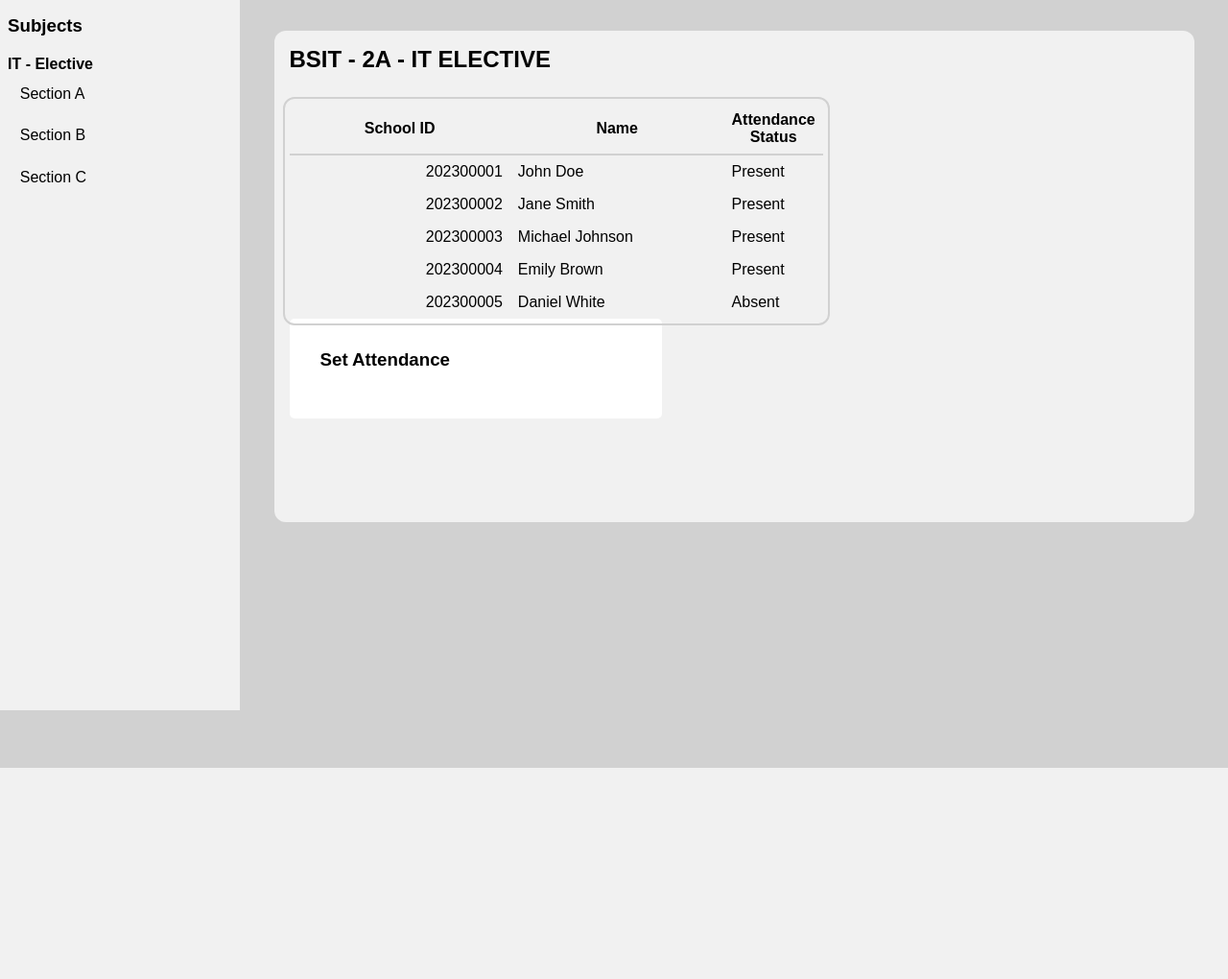
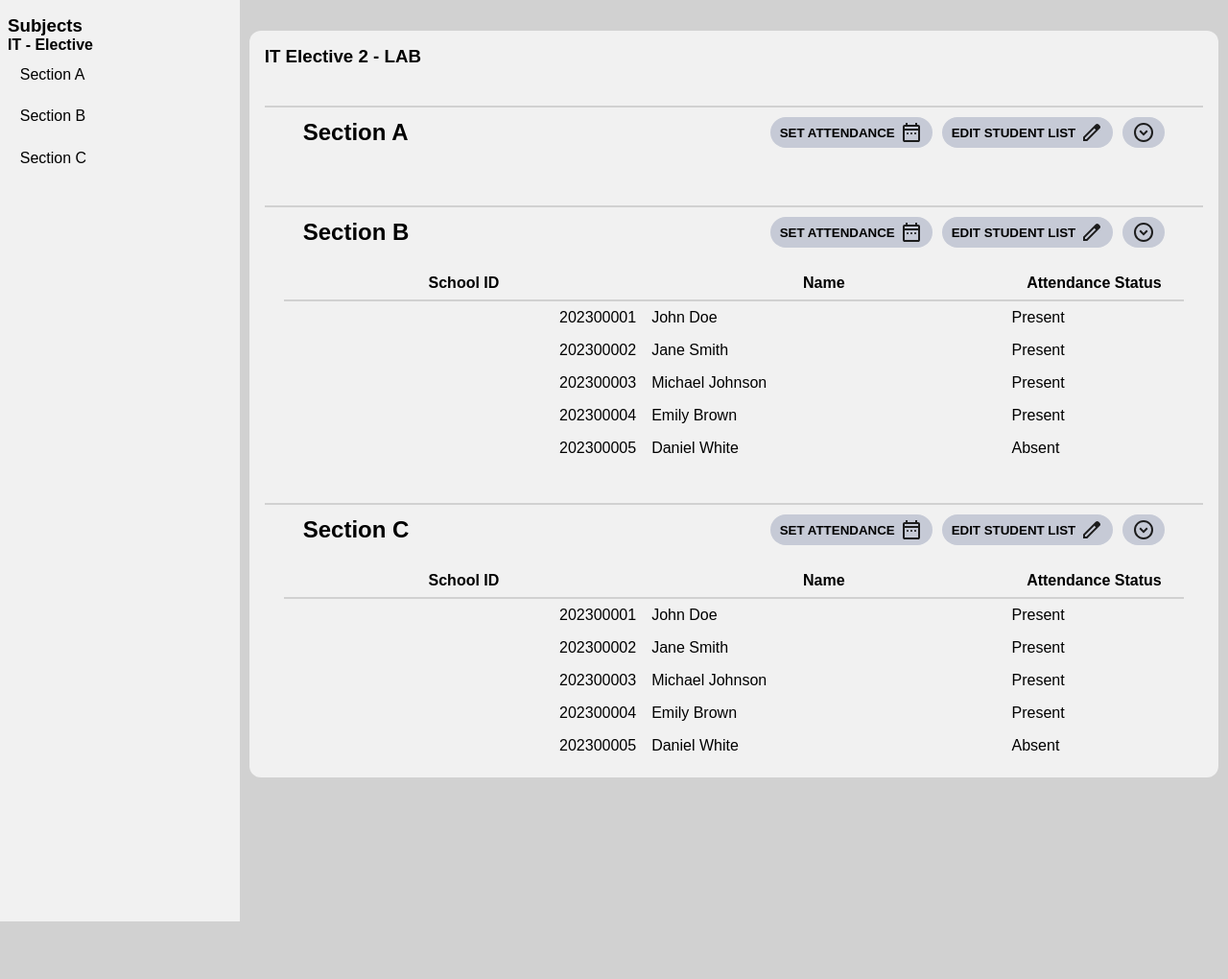
Before and after one commit to GetALifehahaha/Attendance, a PHP site: page /teacher_homepage.html in a window 1280 px wide. Shown: the part 40-1060 px from the top of the page at 96% size. Before the commit the page ends 840 px from the top, so only its background shows below. Run offline with PHP 8.4, Linux system fonts and the light colour scheme.

Commit message:
Fixed layout, added collapsible system. TODO: Apply for separate tables

```diff
--- a/TD_Check_by_Maam_Ceed/student_homepage_static.html
+++ b/TD_Check_by_Maam_Ceed/student_homepage_static.html
@@ -27,6 +27,7 @@
         <a href="">LOG OUT</a>
     </nav>
     <main>
+
         <div class="container">
             <h2>Student Attendance</h2>
 
--- a/TD_Check_by_Maam_Ceed/teacher_homepage.css
+++ b/TD_Check_by_Maam_Ceed/teacher_homepage.css
@@ -23,9 +23,8 @@
     }
 }
 .main{
-    min-height: calc(100vh - 60px);
     background-color: #d1d1d1;
-
+    min-height: 120vh;
     display: grid;
     grid-template-columns: auto 1fr;
     padding-bottom: 60px;
@@ -35,9 +34,6 @@
         background-color: #f1f1f1;
         padding: 1em .5rem;
         width: 250px;
-        h3{
-            margin-bottom: 20px;
-        }
 
         > ul{
             list-style: none;
@@ -65,26 +61,75 @@
         align-self: self-start;
         margin-top: 32px;
         justify-self: center;
-        width: 90%;
+        width: 95%;
         min-height: 60vh;
         background-color: #f1f1f1;
         border-radius: 12px;
         padding: 1rem;
+        transition: .2s ease-in;
 
 
-        h2{
+        #subject-title{
             margin-bottom: 2rem;
         }
 
+
+        .attendance{
+            display: flex;
+            flex-direction: column;
+            gap: 20px;
+            margin-top: 40px;
+            padding: 10px 20px 0 20px;
+            border-top: 2px solid #d1d1d1;
+
+            .attendance-head{
+                display: flex;
+                justify-content: space-between;
+                align-items: center;
+                padding: 0 20px;
+
+                .options{
+                    display: flex;
+                    align-items: center;
+                    button{
+                        height: 2rem;
+                        padding: 0 10px;
+                        border-radius: 25px;
+                        margin-left: 10px;
+                        cursor: pointer;
+                        background-color: #c6cad6;
+                        font-weight: 600;
+
+                        display: flex;
+                        flex-direction: row;
+                        align-items: center;
+                        gap: 5px;
+
+                        img{
+                            filter: invert(100%);
+                        }
+
+                    }
+                }
+            }
+
+            .student_table{
+                display: grid;
+                grid-template-rows: 0fr;
+                transition: .2s ease-in;
+
+                > div{
+                    overflow: hidden;
+
                     table{
-            width: 60%;
                         outline: 2px solid #d1d1d1;
+                        width: 100%;
                         outline-offset: 5px;
                         border-radius: 5px;
                         border-collapse: collapse;
 
                         th:not(:last-child), td:not(:last-child){
-                width: 300px;
+                            width: 40%;
                         }
                         td:first-child{
                             text-align: right;
@@ -96,12 +141,12 @@
                             padding: .5rem;
                         }
                     }
+                }
 
-        .set_attendance{
-            width: 35%;
-            background-color: white;
-            border-radius: 5px;
-            padding: 2rem;
+            }
+            .student_table.open{
+                grid-template-rows: 1fr;
             }
         }
     }
+}
--- a/TD_Check_by_Maam_Ceed/teacher_homepage.html
+++ b/TD_Check_by_Maam_Ceed/teacher_homepage.html
@@ -5,6 +5,7 @@
     <meta name="viewport" content="width=device-width, initial-scale=1.0">
     <title>Attendance System</title>
     <link rel="stylesheet" href="teacher_homepage.css">
+    <script src="teacher_homepage.js" defer></script>
 </head>
 <body>
     <nav id="navbar">
@@ -21,7 +22,7 @@
                 <h3>Subjects</h3>
                 <ul class="options">
                     <li>IT - Elective</li>
-                    <ul class="sub-options">
+                    <ul class="sub_options">
                         <li><a href=""><span>Section A</span></a></li>
                         <li><a href=""><span>Section B</span></a></li>
                         <li><a href=""><span>Section C</span></a></li>
@@ -30,12 +31,28 @@
             </aside>
 
             <main>
+                <h3 id="subject_title">
+                    IT Elective 2 - LAB
+                </h3>
 
+                <div class="attendance" id="section_a">
+                    <div class="attendance-head">
+                        <h2>Section A</h2>
+                        <div class="options">
+                            <button id="set_attendance">SET ATTENDANCE
+                                <img src="Assets/add_attendance.svg" alt="">
+                            </button>
+                            <button id="edit">EDIT STUDENT LIST
+                                <img src="Assets/edit.svg" alt="">
+                            </button>
+                            <button id="table_expander">
+                                <img src="Assets/table_adjust.svg" alt="">
+                            </button>
+                        </div>
+                    </div>
 
-
-
-                <div class="attendance">
-                    <h2>BSIT - 2A - IT ELECTIVE</h2>
+                    <div class="student_table">
+                        <div>
                             <table>
                                 <tr>
                                     <th>School ID</th>
@@ -69,11 +86,118 @@
                                 </tr>
                             </table>
                         </div>
-                <div class="set_attendance">
-                    <h3>Set Attendance</h3>
-                    <input type="capture" name="" id="">
+                    </div>
+                </div>
 
+                <div class="attendance" id="section_b">
+                    <div class="attendance-head">
+                        <h2>Section B</h2>
+                        <div class="options">
+                            <button id="set_attendance">SET ATTENDANCE
+                                <img src="Assets/add_attendance.svg" alt="">
+                            </button>
+                            <button id="edit">EDIT STUDENT LIST
+                                <img src="Assets/edit.svg" alt="">
+                            </button>
+                            <button id="table_expander">
+                                <img src="Assets/table_adjust.svg" alt="">
+                            </button>
                         </div>
+                    </div>
+
+                    <div class="student_table open">
+                        <div>
+                            <table>
+                                <tr>
+                                    <th>School ID</th>
+                                    <th>Name</th>
+                                    <th>Attendance Status</th>
+                                </tr>
+                                <tr>
+                                    <td>202300001</td>
+                                    <td>John Doe</td>
+                                    <td>Present</td>
+                                </tr>
+                                <tr>
+                                    <td>202300002</td>
+                                    <td>Jane Smith</td>
+                                    <td>Present</td>
+                                </tr>
+                                <tr>
+                                    <td>202300003</td>
+                                    <td>Michael Johnson</td>
+                                    <td>Present</td>
+                                </tr>
+                                <tr>
+                                    <td>202300004</td>
+                                    <td>Emily Brown</td>
+                                    <td>Present</td>
+                                </tr>
+                                <tr>
+                                    <td>202300005</td>
+                                    <td>Daniel White</td>
+                                    <td>Absent</td>
+                                </tr>
+                            </table>
+                        </div>
+                    </div>
+                </div>
+
+
+                <div class="attendance" id="section_c">
+                    <div class="attendance-head">
+                        <h2>Section C</h2>
+                        <div class="options">
+                            <button id="set_attendance">SET ATTENDANCE
+                                <img src="Assets/add_attendance.svg" alt="">
+                            </button>
+                            <button id="edit">EDIT STUDENT LIST
+                                <img src="Assets/edit.svg" alt="">
+                            </button>
+                            <button id="table_expander">
+                                <img src="Assets/table_adjust.svg" alt="">
+                            </button>
+                        </div>
+                    </div>
+
+                    <div class="student_table open">
+                        <div>
+                            <table>
+                                <tr>
+                                    <th>School ID</th>
+                                    <th>Name</th>
+                                    <th>Attendance Status</th>
+                                </tr>
+                                <tr>
+                                    <td>202300001</td>
+                                    <td>John Doe</td>
+                                    <td>Present</td>
+                                </tr>
+                                <tr>
+                                    <td>202300002</td>
+                                    <td>Jane Smith</td>
+                                    <td>Present</td>
+                                </tr>
+                                <tr>
+                                    <td>202300003</td>
+                                    <td>Michael Johnson</td>
+                                    <td>Present</td>
+                                </tr>
+                                <tr>
+                                    <td>202300004</td>
+                                    <td>Emily Brown</td>
+                                    <td>Present</td>
+                                </tr>
+                                <tr>
+                                    <td>202300005</td>
+                                    <td>Daniel White</td>
+                                    <td>Absent</td>
+                                </tr>
+                            </table>
+                        </div>
+                    </div>
+                </div>
+
             </main>
     </div>
 </body>
--- /dev/null
+++ b/TD_Check_by_Maam_Ceed/teacher_homepage.js
@@ -0,0 +1,9 @@
+//teacher side
+
+const table_expander = document.getElementById("table_expander");
+const student_table = document.querySelector(".student_table");
+
+table_expander.addEventListener("click", function(event){
+    console.log('clicked');
+    student_table.classList.toggle("open");
+})
```
Also changed, not shown: TD_Check_by_Maam_Ceed/Assets/add_attendance.svg (added), TD_Check_by_Maam_Ceed/Assets/edit.svg (added), TD_Check_by_Maam_Ceed/Assets/table_adjust.svg (added), TD_Check_by_Maam_Ceed/app.js (line endings or trailing spaces). Lines whose indentation alone changed are shown as unchanged.
